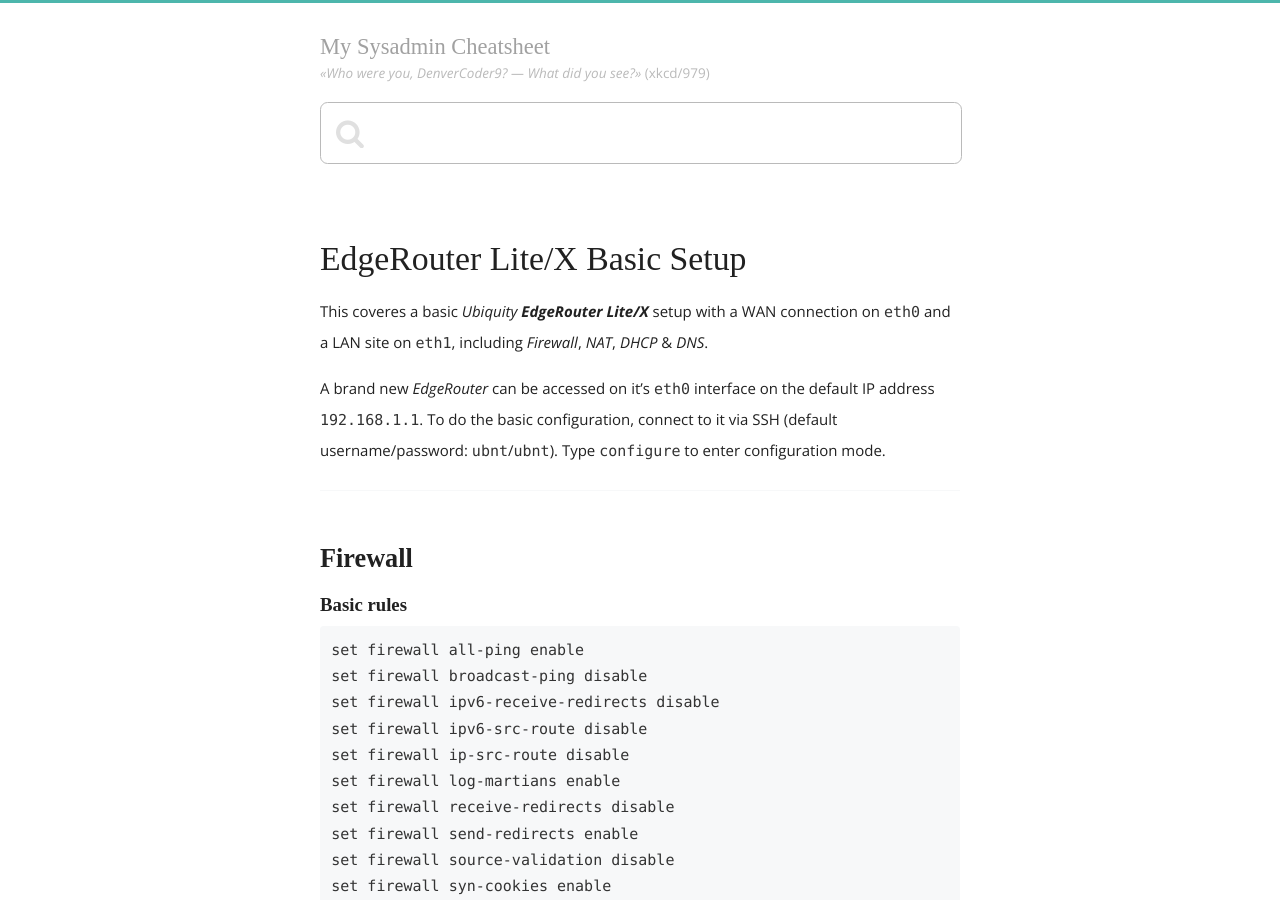
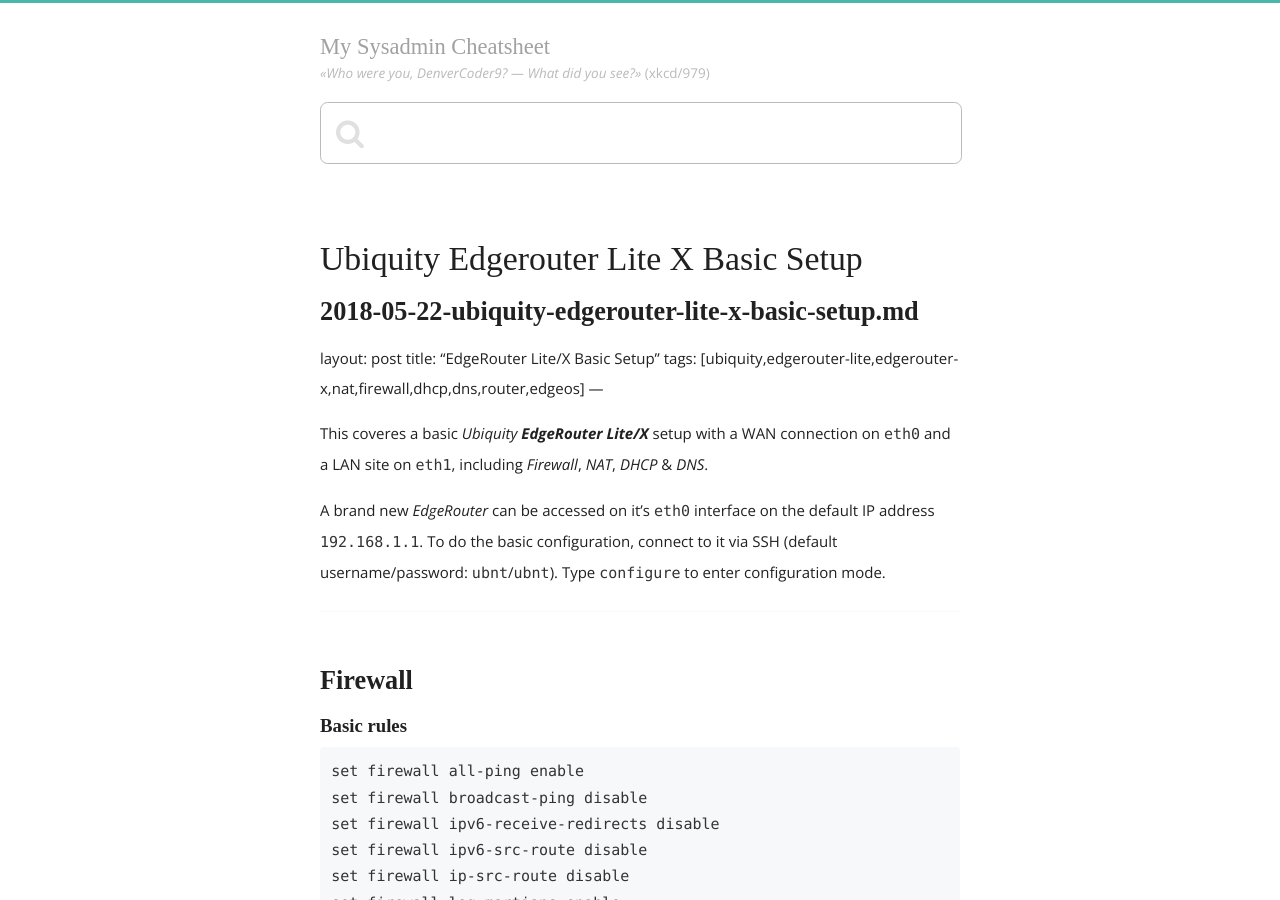
Before and after one commit to j7k6/docs.j7k6.org, a Jekyll site: the page built from _posts/2018-05-22-ubiquity-edgerouter-lite-x-basic-setup.md, in a window 1280 px wide and 900 px high. Built offline with Jekyll 4.4.1, drawn with Linux system fonts in a browser that asks for light colours; nearby versions of some CDN libraries; some web fonts are replaced; our own code applies the rules of GitHub Pages for plain Markdown files; comment, search, counter and statistics services are not loaded; some of the changed text lies outside the part shown.

Commit message:
edgerouter

```diff
--- a/_posts/2018-05-22-ubiquity-edgerouter-lite-x-basic-setup.md
+++ b/_posts/2018-05-22-ubiquity-edgerouter-lite-x-basic-setup.md
@@ -1,3 +1,4 @@
+2018-05-22-ubiquity-edgerouter-lite-x-basic-setup.md
 ---
 layout: post
 title: "EdgeRouter Lite/X Basic Setup"
```
